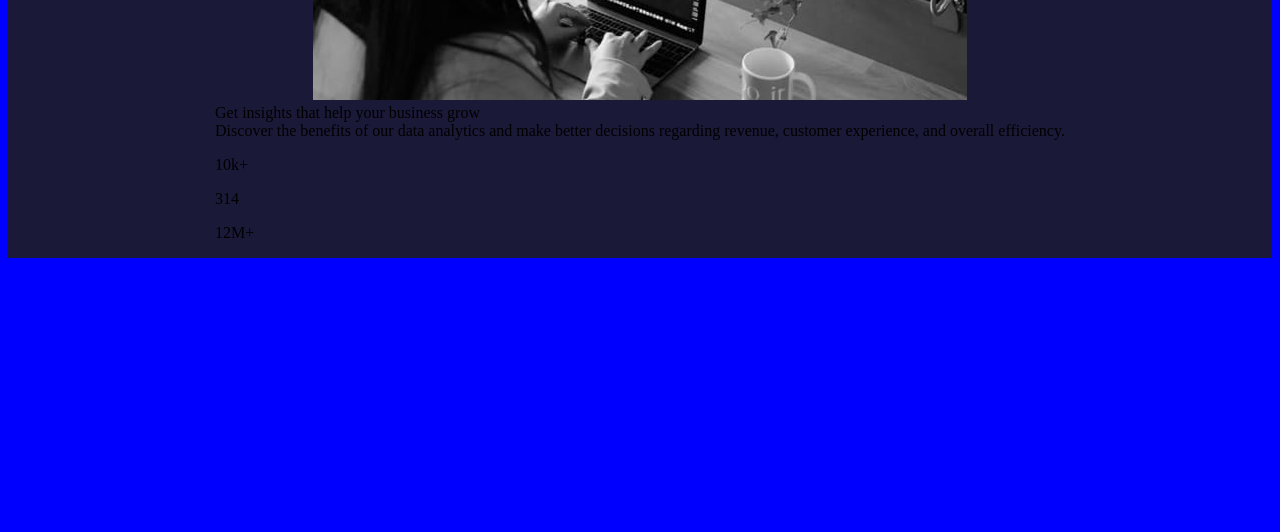
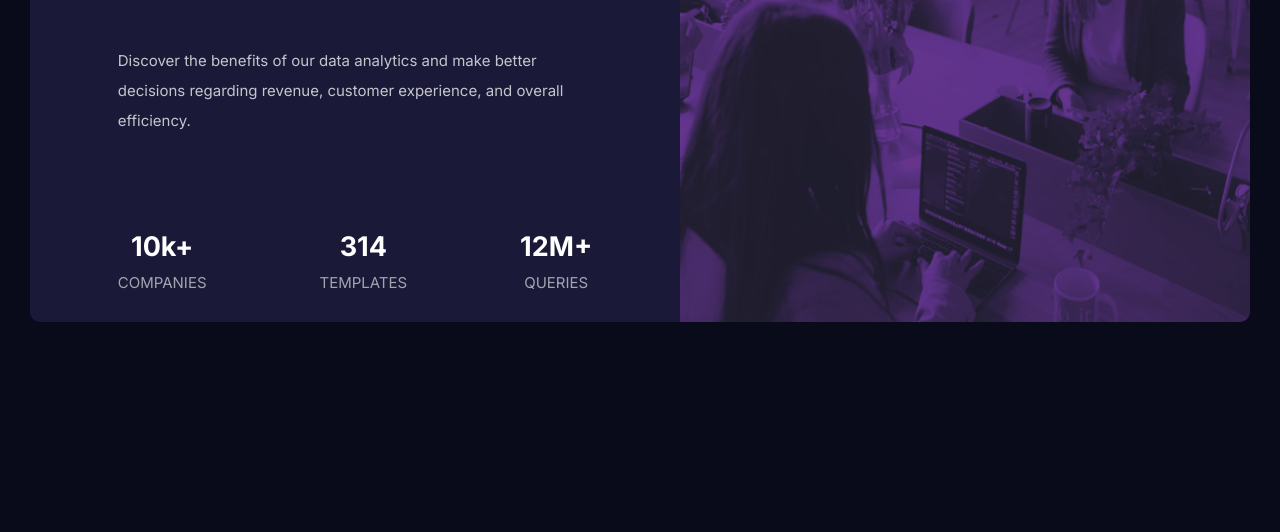
Before and after one commit to DMC09/FrontEndMentor_StatsCard, a plain HTML site: page index.html in a window 1280 px wide. Shown: the part 388-920 px from the top of the page. Before the commit the page ends 800 px from the top, so only its background shows below. Drawn offline with Linux system fonts and the light colour scheme.

Commit message:
Initial Styling Complete

```diff
--- a/index.html
+++ b/index.html
@@ -1,46 +1,64 @@
 <!DOCTYPE html>
 <html lang="en">
   <head>
-  <meta charset="UTF-8">
-  <meta name="viewport" content="width=device-width, initial-scale=1.0"> <!-- displays site properly based on user's device -->
+    <meta charset="UTF-8" />
+    <meta name="viewport" content="width=device-width, initial-scale=1.0" />
+    <!-- displays site properly based on user's device -->
 
-  <link rel="icon" type="image/png" sizes="32x32" href="./images/favicon-32x32.png">
-  <link rel="preconnect" href="https://fonts.gstatic.com">
-  <link href="https://fonts.googleapis.com/css2?family=Inter:wght@400;700&family=Lexend+Deca&display=swap" rel="stylesheet">
+    <link
+      rel="icon"
+      type="image/png"
+      sizes="32x32"
+      href="./images/favicon-32x32.png"
+    />
+    <link rel="preconnect" href="https://fonts.gstatic.com" />
+    <link
+      href="https://fonts.googleapis.com/css2?family=Inter:wght@400;700&family=Lexend+Deca&display=swap"
+      rel="stylesheet"
+    />
 
-  <link rel="stylesheet" href="main.min.css">
+    <link rel="stylesheet" href="main.min.css" />
 
     <title>Frontend Mentor | Stats preview card component</title>
 
-
     <style>
-    .attribution { font-size: 11px; text-align: center; }
-    .attribution a { color: hsl(228, 45%, 44%); }
+      .attribution {
+        font-size: 11px;
+        text-align: center;
+      }
+      .attribution a {
+        color: hsl(228, 45%, 44%);
+      }
     </style>
   </head>
   <body>
-
     <main>
-    <div class="card_photo">
-      <img src="./images/image-header-mobile.jpg" alt="Collaboration">
+      <section class="card_photo">
+<img src="images/image-header-mobile.jpg" alt="Meeting">
+      </section>
+      <section class="card_info">
+        <div class="info_container">
+          <div class="headline">
+            <h1>Get <span>insights</span> that  help your business grow.</h1>
           </div>
-  <div class="card_info">
-  <div class="info_container">
-    <div class="headline">Get <span>insights</span> that help your business grow</div>
-    <div class="description">Discover the benefits of our data analytics and make better decisions regarding revenue, customer experience, and overall efficiency.</div>
+          <div class="description">
+            <p>Discover the benefits of our data analytics and make better
+              decisions regarding revenue, customer experience, and overall
+              efficiency.</p>
+          </div>
           <div class="stat_container">
             <div class="stat">
-      <p>10k+ <span class="subtitle"></span></p>
+              <p>10k+ </p><span class="subtitle">COMPANIES</span>
             </div>
             <div class="stat">
-      <p>314 <span class="subtitle"></span></p>
+              <p>314 </p><span class="subtitle">TEMPLATES</span>
             </div>
             <div class="stat">
-      <p>12M+ <span class="subtitle"></span></p>
+              <p>12M+ </p><span class="subtitle">QUERIES</span>
             </div>
           </div>
         </div>
-  </div>
+      </section>
     </main>
 
     <!-- <div class="attribution">
--- a/main.scss
+++ b/main.scss
@@ -1,36 +1,170 @@
+@import "reset.css";
 // PRIMARY
-$VERYDARKBLUE: #090B1A; // Main background
-$DARKSATBLUE: #1B1938; // Card background
-$SOFTVIOLET: #AA5CDB; // accent
-
+$VERYDARKBLUE: #090b1a; // Main background
+$DARKSATBLUE: #1b1938; // Card background
+$SOFTVIOLET: #aa5cdb; // accent
 // NUETRAL
-$WHITE: #090B1A; // main heading/ stats
+$WHITE: hsl(0, 0%, 100%); // main heading/ stats
 $OFFWHITE: hsla(0, 0%, 100%, 0.75); // main paragraph
-$OFFWHITEALT: #hsla(0, 0%, 100%, 0.6); // stat headings
-
-
+$OFFWHITEALT: hsla(0, 0%, 100%, 0.6); // stat headings
 // TYPOGRAPHY
 $FONTSIZE: 15px;
-$INTER: 'Inter', sans-serif;
-$LEXENDDECA: 'Lexend Deca', sans-serif;
-body{
+$INTER: "Inter", sans-serif;
+$LEXENDDECA: "Lexend Deca", sans-serif;
+//Presets
+:root {
+  font-size: $FONTSIZE;
+}
+html {
+  height: 100vh;
+  font-family: $INTER, $LEXENDDECA;
+}
+
+body {
+  font-family: $INTER, $LEXENDDECA;
   background: $VERYDARKBLUE;
+  padding: 4rem 2rem;
+  height: 100%;
 }
 main {
   background: $DARKSATBLUE;
   display: flex;
   flex-flow: column;
-  justify-content: center;
-  align-items: center;
+  border-radius: 10px;
+}
+
+.card_photo {
+  height: 30vh;
+  img {
+    width: 100%;
+    height: 100%;
+    border-top-left-radius: 10px;
+    border-top-right-radius: 10px;
+    opacity: 0.5;
+
+    --webkit-filter: brightness(0.35) sepia(1) hue-rotate(232.1deg) saturate(7)
+      contrast(0.74);
+    filter: brightness(0.35) sepia(1) hue-rotate(232.1deg) saturate(7)
+      contrast(0.74);
+  }
+}
+
+.card_info {
+}
+.card_info .info_container {
+  padding: 4rem 2rem 0;
+  display: flex;
+  flex-flow: column;
+  justify-content: space-evenly;
+  & > * {
+    flex-grow: 1;
+    padding-bottom: 2rem;
+  }
   height: 100%;
 }
+.info_container .headline h1 {
+  text-align: center;
+  font-weight: bold;
 
+  color: $WHITE;
+  font-size: 1.8rem;
 
+  line-height: 1.1;
+
+  span {
+    color: $SOFTVIOLET;
+  }
+}
+
+.info_container .description {
+  text-align: center;
+  line-height: 2;
+  p {
+    color: $OFFWHITE;
+  }
+}
+
+.info_container .stat_container {
+  display: flex;
+  flex-flow: column;
+  justify-content: space-around;
+  align-items: center;
+}
+
+.stat_container .stat {
+  padding-bottom: 3rem;
+  text-align: center;
+  p {
+    font-size: 1.8rem;
+
+    font-weight: bold;
+
+    color: white;
+    padding-bottom: 1rem;
+  }
+  span {
+    font-weight: normal;
+    font-size: 1rem;
+    color: $OFFWHITEALT;
+  }
+}
 
 // DESKTOP MEDIA QUERY
 
-@media screen and (min-width: 375px) and (max-width:1440px) {
+@media screen and (min-width: 400px) {
   body {
-    background: blue;
+    display: grid;
+    place-items: center;
+  }
+  main {
+    flex-flow: row-reverse;
+  }
+
+  .card_photo {
+    height: initial;
+    width: 50%;
+    height: 50vh;
+    min-height: 500px;
+    max-width: 600px;
+  }
+
+  .card_photo img {
+    border-radius: 0;
+    border-top-right-radius: 10px;
+    border-bottom-right-radius: 10px;
+  }
+
+
+  .card_info {
+    max-width: 650px;
+    display: flex;
+    justify-content: center;
+  }
+  .card_info .info_container {
+    padding: 0rem;
+    width: 73%;
+  }
+  .card_info .info_container > * {
+    padding-bottom: 0;
+    width: 100%;
+  }
+
+  .info_container .headline h1 {
+    text-align: left;
+    font-size: 3rem;
+    padding-top: 4rem;
+  }
+  .info_container .description {
+    text-align: left;
+    // padding: 2rem 4rem 0;
+  }
+
+  .info_container .stat_container {
+    flex-flow: row;
+    justify-content: space-between;
+  }
+  .stat_container .stat {
+    padding-bottom: 0rem;
+
   }
 }
--- /dev/null
+++ b/reset.css
@@ -0,0 +1,48 @@
+/* http://meyerweb.com/eric/tools/css/reset/
+   v2.0 | 20110126
+   License: none (public domain)
+*/
+
+html, body, div, span, applet, object, iframe,
+h1, h2, h3, h4, h5, h6, p, blockquote, pre,
+a, abbr, acronym, address, big, cite, code,
+del, dfn, em, img, ins, kbd, q, s, samp,
+small, strike, strong, sub, sup, tt, var,
+b, u, i, center,
+dl, dt, dd, ol, ul, li,
+fieldset, form, label, legend,
+table, caption, tbody, tfoot, thead, tr, th, td,
+article, aside, canvas, details, embed,
+figure, figcaption, footer, header, hgroup,
+menu, nav, output, ruby, section, summary,
+time, mark, audio, video {
+	margin: 0;
+	padding: 0;
+	border: 0;
+	font-size: 100%;
+	font: inherit;
+	vertical-align: baseline;
+}
+/* HTML5 display-role reset for older browsers */
+article, aside, details, figcaption, figure,
+footer, header, hgroup, menu, nav, section {
+	display: block;
+}
+body {
+	line-height: 1;
+}
+ol, ul {
+	list-style: none;
+}
+blockquote, q {
+	quotes: none;
+}
+blockquote:before, blockquote:after,
+q:before, q:after {
+	content: '';
+	content: none;
+}
+table {
+	border-collapse: collapse;
+	border-spacing: 0;
+}
```
Also changed, not shown: main.min.css. Lines whose indentation alone changed are shown as unchanged.
